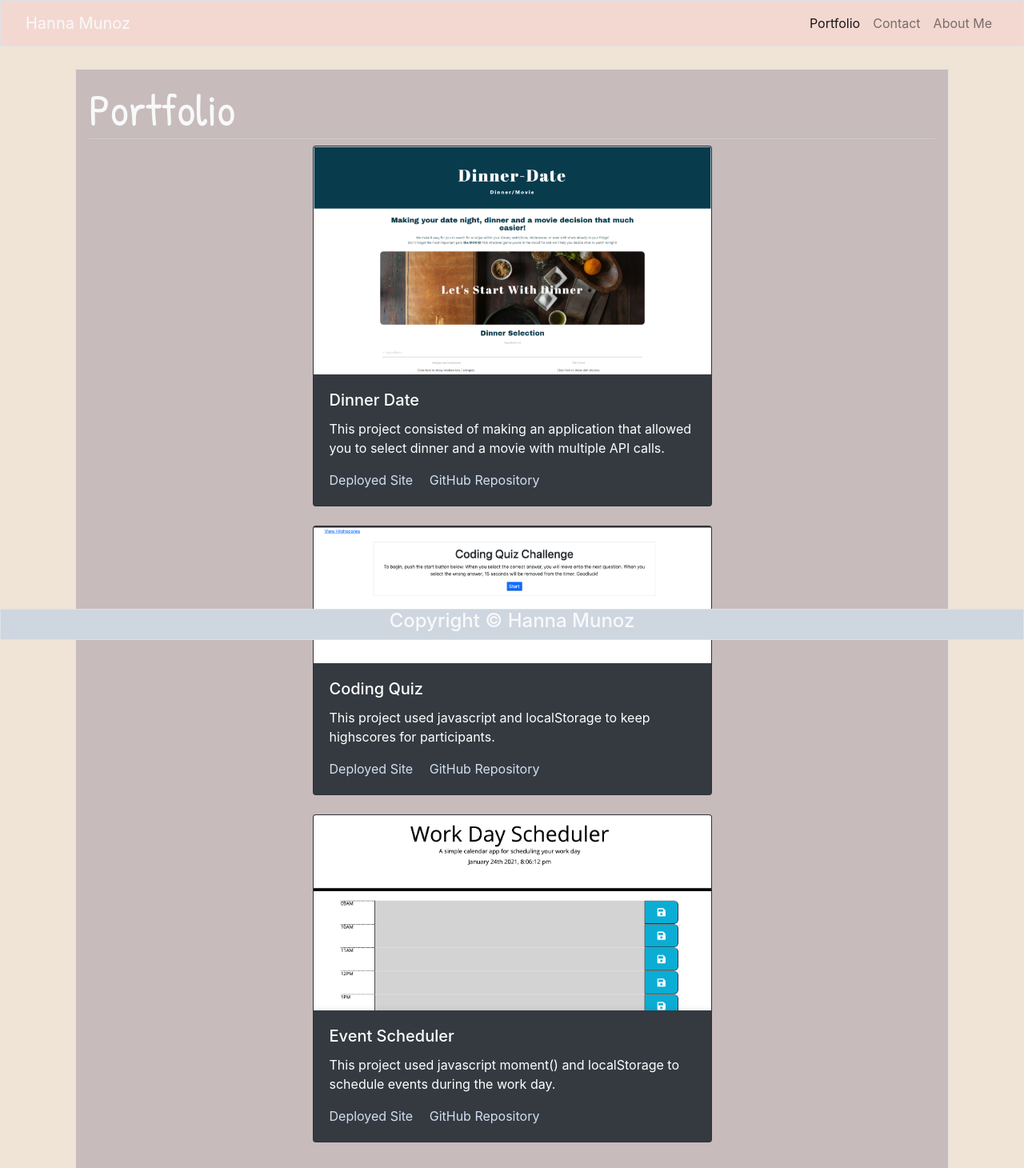
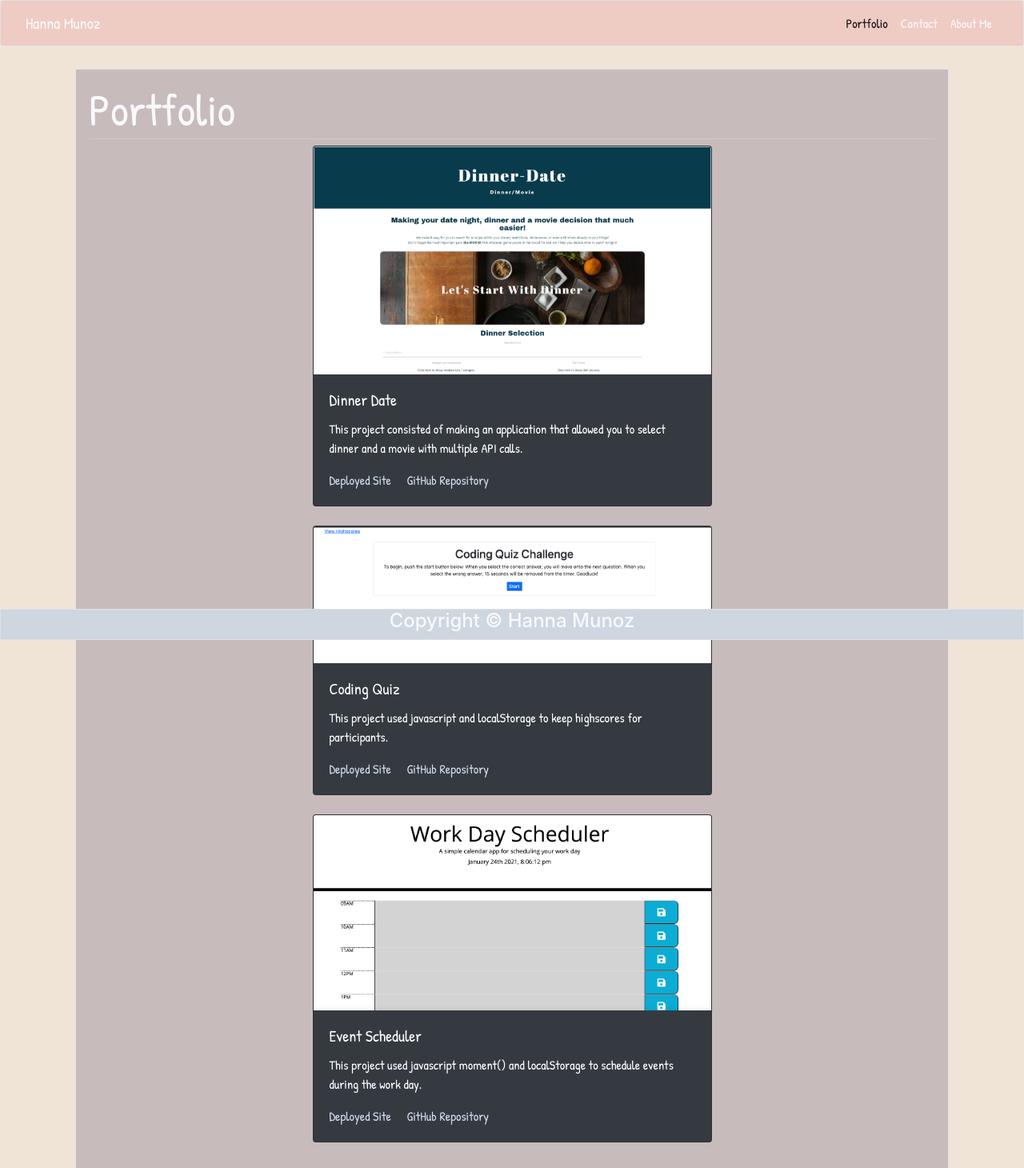
Before and after one commit to hannamunoz/responsive.portfolio, a plain HTML site: page html/portfolio.html in a window 1280 px wide. Shown: the top 1460 px of the page at 80% size. Drawn offline with nearby package versions, Linux system fonts and the light colour scheme.

Commit message:
updating links

```diff
--- a/css/index.css
+++ b/css/index.css
@@ -20,4 +20,5 @@
 
 .text-light {
     color: #f6f5f0;
+
 }
--- a/html/portfolio.html
+++ b/html/portfolio.html
@@ -22,7 +22,7 @@
 <body style="background-color: #f0e4d7;">
 
     <!-- Navbar Bootstrap -->
-    <nav class="navbar navbar-expand-lg navbar-light mb-1 border" style="background-color: #f3d8d1;">
+    <nav class="navbar navbar-expand-lg navbar-light mb-1 border rounded cav" style="background-color: #eecbc3;">
         <div class="container-fluid">
             <a class="navbar-brand text-light" href="../index.html">Hanna Munoz</a>
             <button class="navbar-toggler" type="button" data-toggle="collapse" data-target="#navbarNav"
@@ -35,10 +35,10 @@
                         <a class="nav-link active" aria-current="page" href="portfolio.html">Portfolio</a>
                     </li>
                     <li class="nav-item">
-                        <a class="nav-link" href="contact.html">Contact</a>
+                        <a class="nav-link text-light" href="contact.html">Contact</a>
                     </li>
                     <li class="nav-item">
-                        <a class="nav-link" href="aboutme.html">About Me</a>
+                        <a class="nav-link text-light" href="aboutme.html">About Me</a>
                     </li>
                 </ul>
             </div>
@@ -54,7 +54,7 @@
 
             <!-- First Card -->
             <div class="col-md-6 mx-auto">
-                <div class="card text-white bg-dark">
+                <div class="card text-white cav bg-dark">
                     <img class="card-img-top" src="../images/dinner-date.png" alt="Dinner-Date image">
                     <div class="card-body">
                         <h5 class="card-title">Dinner Date</h5>
@@ -68,7 +68,7 @@
 
             <!-- Second Card -->
             <div class="col-md-6 mx-auto pt-4">
-                <div class="card text-white bg-dark">
+                <div class="card text-white cav bg-dark">
                     <img class="card-img-top" src="../images/code-quiz.png" alt="Code Quiz image">
                     <div class="card-body">
                         <h5 class="card-title">Coding Quiz</h5>
@@ -81,7 +81,7 @@
 
             <!-- Third Card -->
             <div class="col-md-6 mx-auto pt-4 pb-3">
-                <div class="card text-white bg-dark">
+                <div class="card text-white cav bg-dark">
                     <img class="card-img-top" src="../images/scheduler.png" alt="Scheduler image">
                     <div class="card-body">
                         <h5 class="card-title">Event Scheduler</h5>
```
Also changed, not shown: html/aboutme.html (+7 -6 lines), html/contact.html (+4 -3 lines), index.html (+5 -5 lines), 1 other file.
